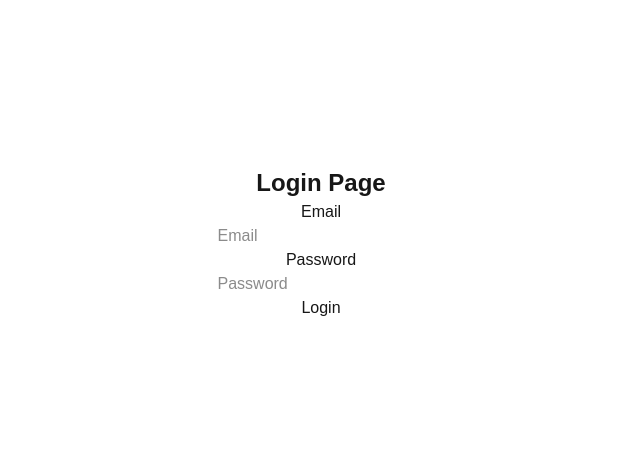
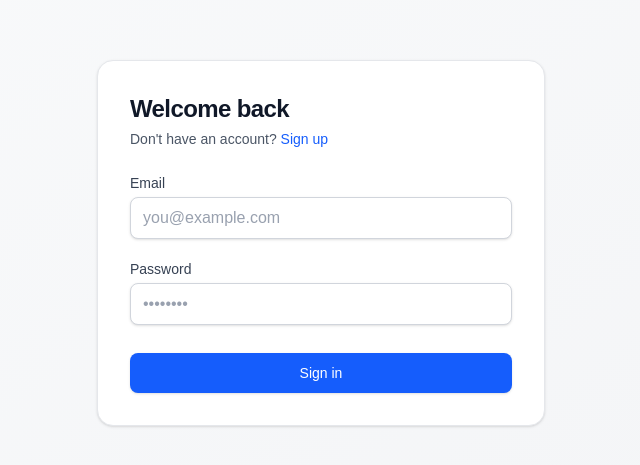
Before and after one commit to ajaySingh2615/auth-nextJS-youtube, a Next.js app in the folder my-app/: page /login in a window 1280 px wide. Shown: the part 157-622 px from the top of the page, without its empty margins (319-959 px from the left). Built offline with nearby package versions, Linux system fonts and the light colour scheme.

Commit message:
Revamp login page UI with enhanced styling, improved accessibility, and user experience features, including a sign-up link and better input handling.

```diff
--- a/my-app/src/app/login/page.tsx
+++ b/my-app/src/app/login/page.tsx
@@ -11,26 +11,70 @@ export default function LoginPage() {
 
   const onLogin = async () => {};
   return (
-    <div className="flex flex-col items-center justify-center min-h-screen">
-      <h1 className="text-center text-2xl font-bold">Login Page</h1>
-      <hr />
-      <label htmlFor="email">Email</label>
+    <div className="min-h-screen w-full bg-gradient-to-br from-gray-50 to-gray-100 flex items-center justify-center px-4 py-10">
+      <div className="w-full max-w-md">
+        <div className="bg-white border border-gray-200 rounded-2xl shadow-sm p-8">
+          <div className="mb-6">
+            <h1 className="text-2xl font-semibold tracking-tight text-gray-900">
+              Welcome back
+            </h1>
+            <p className="mt-1 text-sm text-gray-600">
+              Don't have an account? {""}
+              <Link
+                href="/signup"
+                className="font-medium text-blue-600 hover:text-blue-500"
+              >
+                Sign up
+              </Link>
+            </p>
+          </div>
+
+          <div className="space-y-5">
+            <div>
+              <label
+                htmlFor="email"
+                className="block text-sm font-medium text-gray-700"
+              >
+                Email
+              </label>
               <input
-        type="text"
                 id="email"
+                type="email"
                 value={user.email}
                 onChange={(e) => setUser({ ...user, email: e.target.value })}
-        placeholder="Email"
+                placeholder="you@example.com"
+                autoComplete="email"
+                className="mt-1 block w-full rounded-lg border border-gray-300 bg-white px-3 py-2 text-gray-900 placeholder:text-gray-400 shadow-sm focus:border-blue-500 focus:outline-none focus:ring-4 focus:ring-blue-100 transition"
               />
-      <label htmlFor="password">Password</label>
+            </div>
+
+            <div>
+              <label
+                htmlFor="password"
+                className="block text-sm font-medium text-gray-700"
+              >
+                Password
+              </label>
               <input
+                id="password"
                 type="password"
-        id="password"
                 value={user.password}
                 onChange={(e) => setUser({ ...user, password: e.target.value })}
-        placeholder="Password"
+                placeholder="••••••••"
+                autoComplete="current-password"
+                className="mt-1 block w-full rounded-lg border border-gray-300 bg-white px-3 py-2 text-gray-900 placeholder:text-gray-400 shadow-sm focus:border-blue-500 focus:outline-none focus:ring-4 focus:ring-blue-100 transition"
               />
-      <button onClick={onLogin}>Login</button>
+            </div>
+
+            <button
+              onClick={onLogin}
+              className="mt-2 inline-flex w-full items-center justify-center rounded-lg bg-blue-600 px-4 py-2.5 text-sm font-medium text-white shadow-sm hover:bg-blue-700 focus:outline-none focus:ring-4 focus:ring-blue-100 disabled:cursor-not-allowed disabled:opacity-60"
+            >
+              Sign in
+            </button>
+          </div>
+        </div>
+      </div>
     </div>
   );
 }
```
Lines whose indentation alone changed are shown as unchanged.
